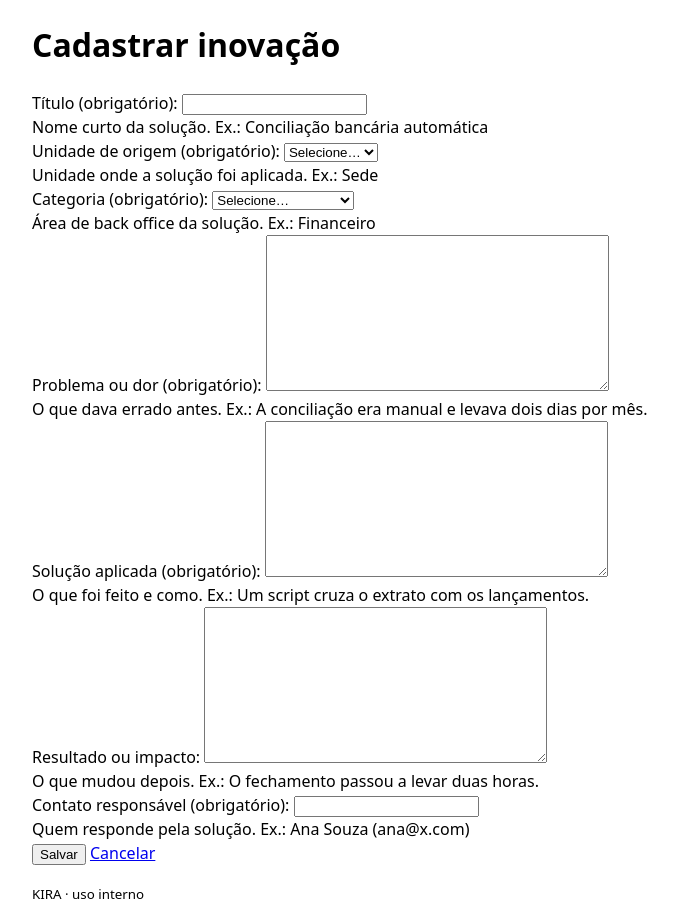
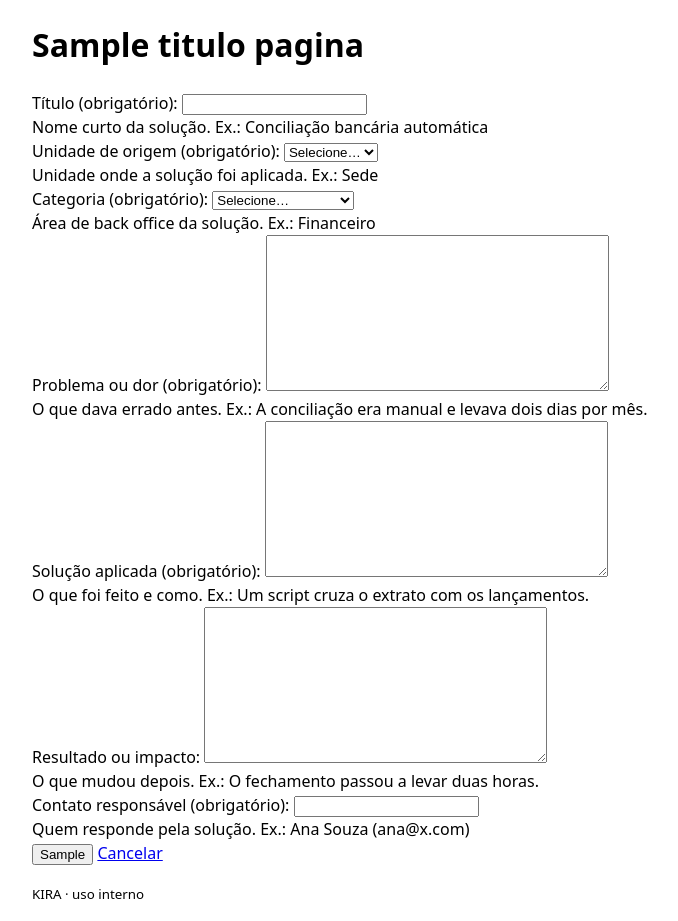
Before and after one commit to SofiaNascimento/kira-repositorio-inovacoes, a Django app: template inovacoes/templates/inovacoes/inovacao_form.html in a window 1280 px wide. Shown: the part 104-1025 px from the top of the page, without its empty margins (128-806 px from the left). Run offline with Django 5.2, Linux system fonts and the light colour scheme; the visitor is signed in with stand-in values (Sample User, id 1); data comes from the database, SQL or seed files in the repository; tables that the repository leaves empty hold one stand-in row (values such as "Sample post"); the template is opened without the code that fills it: values that come from a table or form of the project are taken from there, most other values are stand-ins (such as "Sample title", 1, 10 or a date in 2020).

Commit message:
refactor(inovacoes): parametriza titulo, botao e cancelar do formulario

```diff
--- a/inovacoes/templates/inovacoes/inovacao_form.html
+++ b/inovacoes/templates/inovacoes/inovacao_form.html
@@ -1,9 +1,9 @@
 {% extends "base.html" %}
 
-{% block title %}Cadastrar inovação{% endblock %}
+{% block title %}{{ titulo_pagina }}{% endblock %}
 
 {% block conteudo %}
-  <h1>Cadastrar inovação</h1>
+  <h1>{{ titulo_pagina }}</h1>
 
   {# INOV-30 (RF12): resumo antes do primeiro campo, anunciado pelo leitor de tela. #}
   {% if form.errors %}
@@ -20,8 +20,8 @@
       {{ campo.as_field_group }}
     {% endfor %}
 
-    <button type="submit">Salvar</button>
-    {# INOV-37: cancelar nao grava nada; um link comum, sem confirmacao (RN12 nao se aplica). #}
-    <a href="{% url 'inovacoes:lista' %}">Cancelar</a>
+    <button type="submit">{{ rotulo_botao }}</button>
+    {# INOV-37, EDEX-16: cancelar nao grava nada; um link comum, sem confirmacao (RN12 nao se aplica). #}
+    <a href="{{ url_cancelar }}">Cancelar</a>
   </form>
 {% endblock %}
```
Also changed, not shown: inovacoes/tests/test_views_cadastro.py (+12 -0 lines), inovacoes/views.py (+10 -0 lines), .specs/features/edicao-exclusao/tasks.md.
